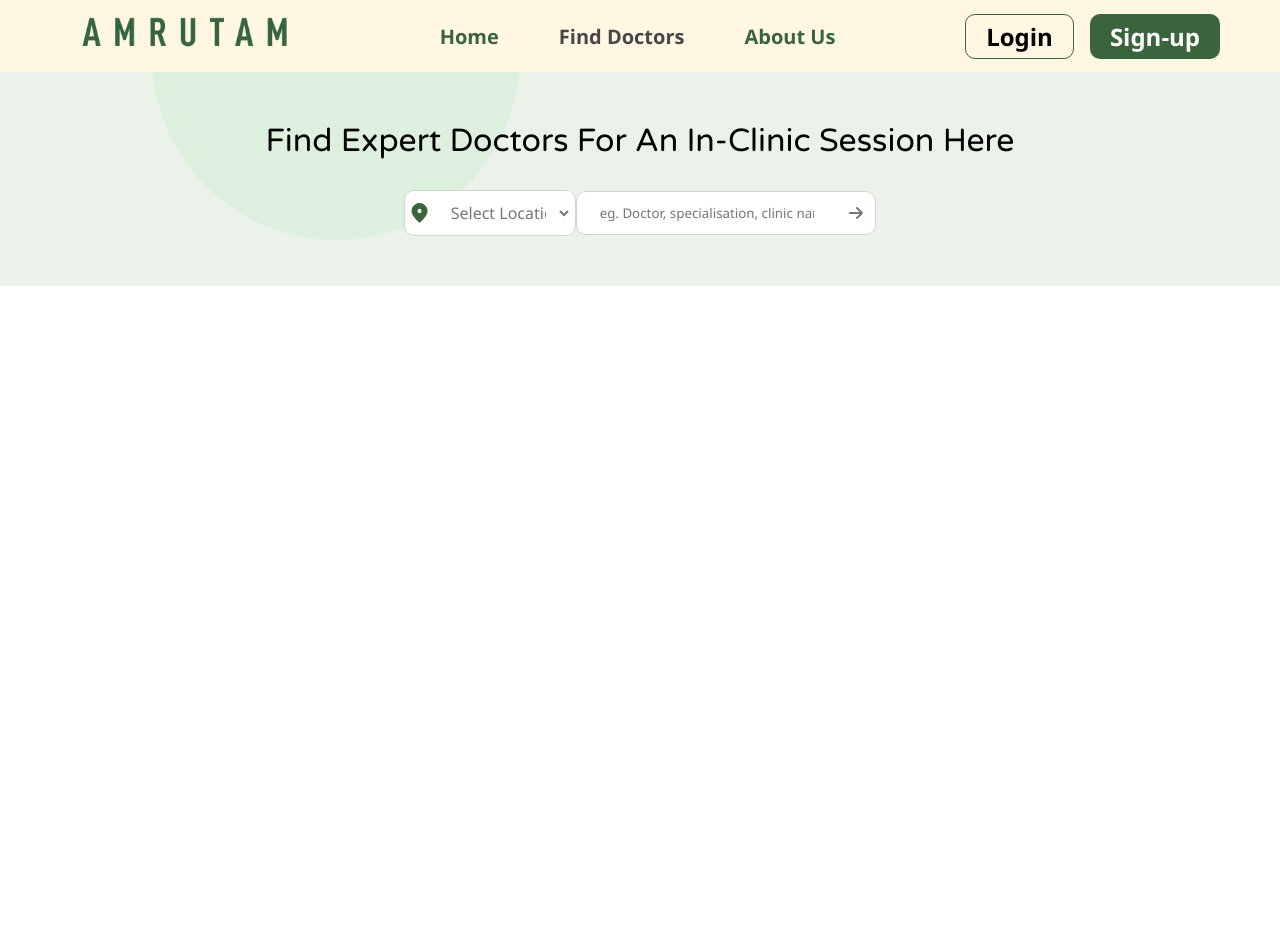
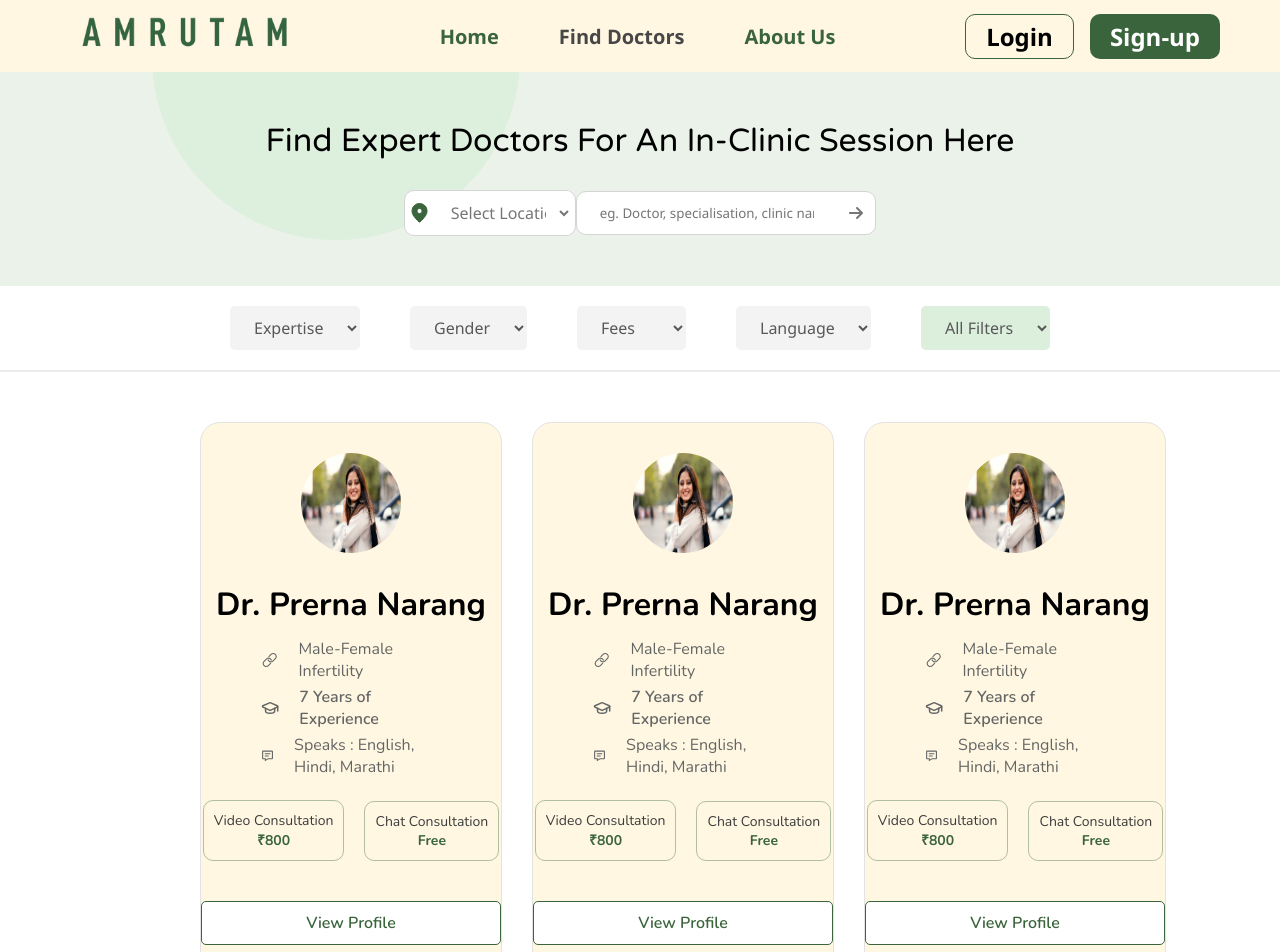
Before and after one commit to sinha-niranjan/amrutan, a React (Vite) app: page /find in a window 1280 px wide. Shown: the top 952 px of the page. Before the commit the page ends 800 px from the top, so only its background shows below. Built offline with nearby package versions, Linux system fonts and the light colour scheme.

Commit message:
find page approx completed

```diff
--- /dev/null
+++ b/src/components/ProfileCard.jsx
@@ -0,0 +1,36 @@
+import React from "react";
+import profile from "../assets/profile.png";
+import { IoIosLink } from "react-icons/io";
+import { BiMessageDetail } from "react-icons/bi";
+import { LuGraduationCap } from "react-icons/lu";
+const ProfileCard = () => {
+  return (
+    <div className="profile-grid-item">
+      <img src={profile} alt="profile" />
+      <h2>Dr. Prerna Narang </h2>
+      <div className="profile-detail">
+        <IoIosLink /> <p> Male-Female Infertility </p>
+      </div>
+      <div className="profile-detail">
+        <LuGraduationCap /> <h4> 7 Years of Experience </h4>
+      </div>
+      <div className="profile-detail">
+        <BiMessageDetail /> <p> Speaks : English, Hindi, Marathi </p>
+      </div>
+      <div className="consultation">
+        <div>
+          <h3>Video Consultation</h3>
+          <p>₹800</p>
+        </div>
+        <div>
+          <h3>Chat Consultation</h3>
+          <p>Free</p>
+        </div>
+      </div>
+      <div className="view-profile-btn">View Profile</div>
+      <div className="book-consultation-btn">Book a consultation</div>
+    </div>
+  );
+};
+
+export default ProfileCard;
--- a/src/pages/Find.jsx
+++ b/src/pages/Find.jsx
@@ -2,6 +2,7 @@ import React from "react";
 import "../styles/Find.css";
 import location from "../assets/location.svg";
 import { FaArrowRight } from "react-icons/fa6";
+import ProfileCard from "../components/ProfileCard";
 
 const Find = () => {
   return (
@@ -24,11 +25,47 @@ const Find = () => {
               id=""
               className="service-search"
               placeholder="eg. Doctor, specialisation, clinic name"
-                      />
-                      <FaArrowRight />
+            />
+            <FaArrowRight />
           </div>
         </div>
       </div>
+      <div className="find-filters">
+        <select name="" id="">
+          <option value="">Expertise</option>
+          <option value="">others</option>
+        </select>
+        <select name="" id="">
+          <option value="">Gender</option>
+          <option value="">others</option>
+        </select>
+        <select name="" id="">
+          <option value="">Fees</option>
+          <option value="">others</option>
+        </select>
+        <select name="" id="">
+          <option value="">Language</option>
+          <option value="">others</option>
+        </select>
+        <select
+          name=""
+          id=""
+          style={{
+            backgroundColor: "rgba(220, 238, 220, 1)",
+          }}
+        >
+          <option value="">All Filters</option>
+          <option value="">others</option>
+        </select>
+      </div>
+      <hr />
+      <div className="profile-grid">
+        <ProfileCard />
+        <ProfileCard />
+        <ProfileCard />
+      </div>
+
+
     </div>
   );
 };
--- a/src/styles/Find.css
+++ b/src/styles/Find.css
@@ -62,5 +62,148 @@
   outline: none;
   padding: 12px;
   border-radius: 10px;
-  border:none;
+  border: none;
 }
+
+.find-filters {
+  display: flex;
+  align-items: center;
+  justify-content: center;
+  gap: 50px;
+  margin: 20px;
+}
+
+.find-filters > select {
+  padding: 10px 20px;
+  font-size: 16px;
+  font-weight: 500;
+  color: rgba(88, 88, 88, 1);
+  border-radius: 5px;
+  background-color: rgba(243, 243, 243, 1);
+  border: none;
+}
+.find-main > hr {
+  border: 1px solid rgba(237, 237, 237, 1);
+}
+
+.profile-grid {
+  display: grid;
+  grid-template-columns: repeat(3, 1fr);
+  grid-gap: 30px;
+  margin: 50px 200px;
+}
+
+.profile-grid-item {
+  display: flex;
+  align-items: center;
+  justify-content: center;
+  flex-direction: column;
+  background-color: rgba(255, 247, 226, 1);
+  border: 1px solid rgba(227, 227, 227, 1);
+  border-radius: 20px;
+}
+
+.profile-grid-item > img {
+  width: 100px;
+  height: 100px;
+  border-radius: 50%;
+  margin: 30px 0;
+}
+
+.profile-grid-item > h2 {
+  font-size: 32px;
+  font-family: "Nunito";
+  font-weight: 700;
+  margin-bottom: 10px;
+}
+
+.profile-detail {
+  display: flex;
+  align-items: center;
+  justify-content: start;
+  width: 60%;
+  gap: 20px;
+  margin: 2px 0;
+}
+
+.profile-detail > svg {
+  color: rgba(100, 102, 101, 1);
+  font-size: 20px;
+}
+
+.profile-detail > p {
+  color: rgba(100, 102, 101, 1);
+  font-size: 16px;
+  font-weight: 400;
+  font-family: "Nunito";
+}
+
+.profile-detail > h4 {
+  color: rgba(100, 102, 101, 1);
+  font-size: 16px;
+  font-weight: 600;
+  font-family: "Nunito";
+}
+
+.consultation {
+  display: flex;
+  align-items: center;
+  justify-content: center;
+  gap: 20px;
+}
+
+.consultation > div {
+  display: flex;
+  align-items: center;
+  justify-content: center;
+  flex-direction: column;
+  border-radius: 10px;
+  border: 1px solid rgba(58, 100, 59, 0.39);
+  padding: 10px;
+  margin: 20px 0;
+}
+
+.consultation > div > h3 {
+  font-size: 14px;
+  font-weight: 400;
+  font-family: "Nunito";
+  color: rgba(60, 60, 60, 1);
+}
+
+.consultation > div > p {
+  font-size: 14px;
+  font-weight: 700;
+  font-family: "Nunito";
+  color: rgba(58, 100, 59, 1);
+}
+
+.view-profile-btn {
+  display: flex;
+  align-items: center;
+  justify-content: center;
+  width: 300px;
+  padding: 10px;
+  border: 1px solid rgba(58, 100, 59, 1);
+  border-radius: 5px;
+  color: rgba(58, 100, 59, 1);
+  background-color: white;
+  font-size: 16px;
+  font-weight: 600;
+  font-family: "Nunito";
+  margin: 20px 0 10px 0;
+}
+
+.book-consultation-btn {
+    display: flex;
+  align-items: center;
+  justify-content: center;
+  width: 300px;
+  padding: 15px;
+  border-radius: 10px;
+  color: white;
+  background-color: rgba(58, 100, 59, 1);
+  font-size: 16px;
+  font-weight: 600;
+  font-family: "Nunito";
+  margin-bottom: 30px;
+}
```
Also changed, not shown: src/assets/profile.png (added).
